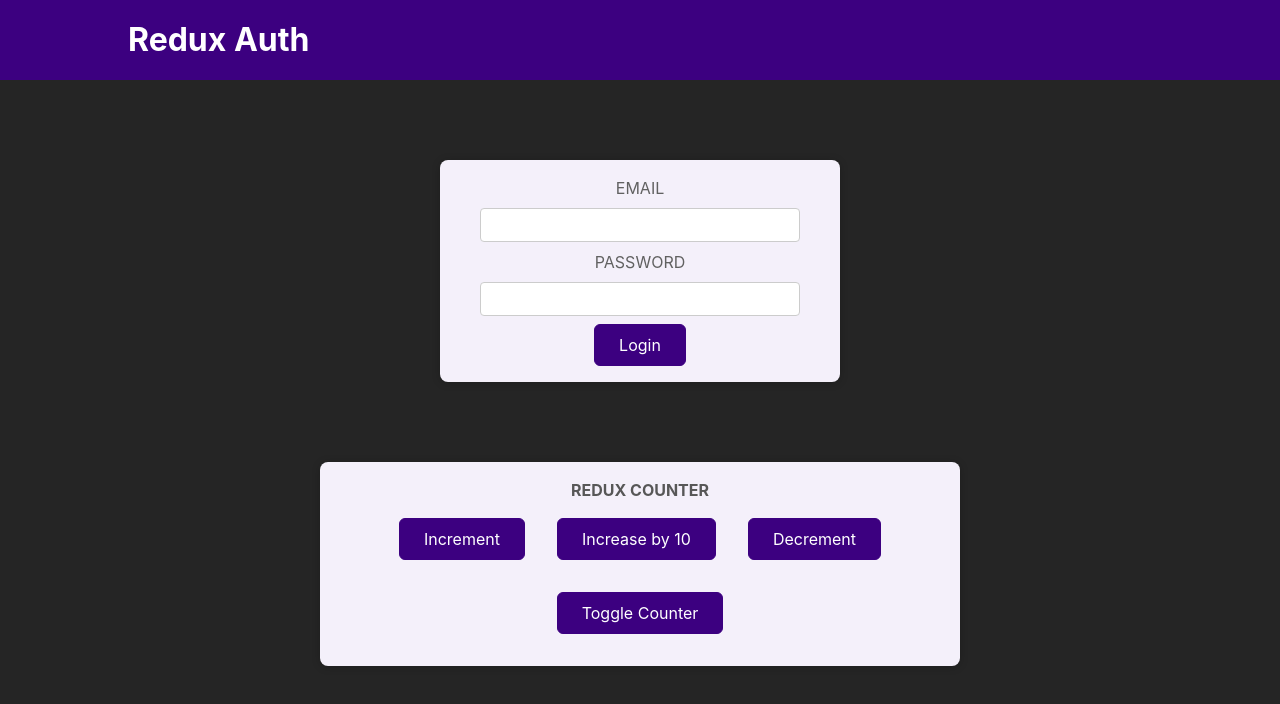
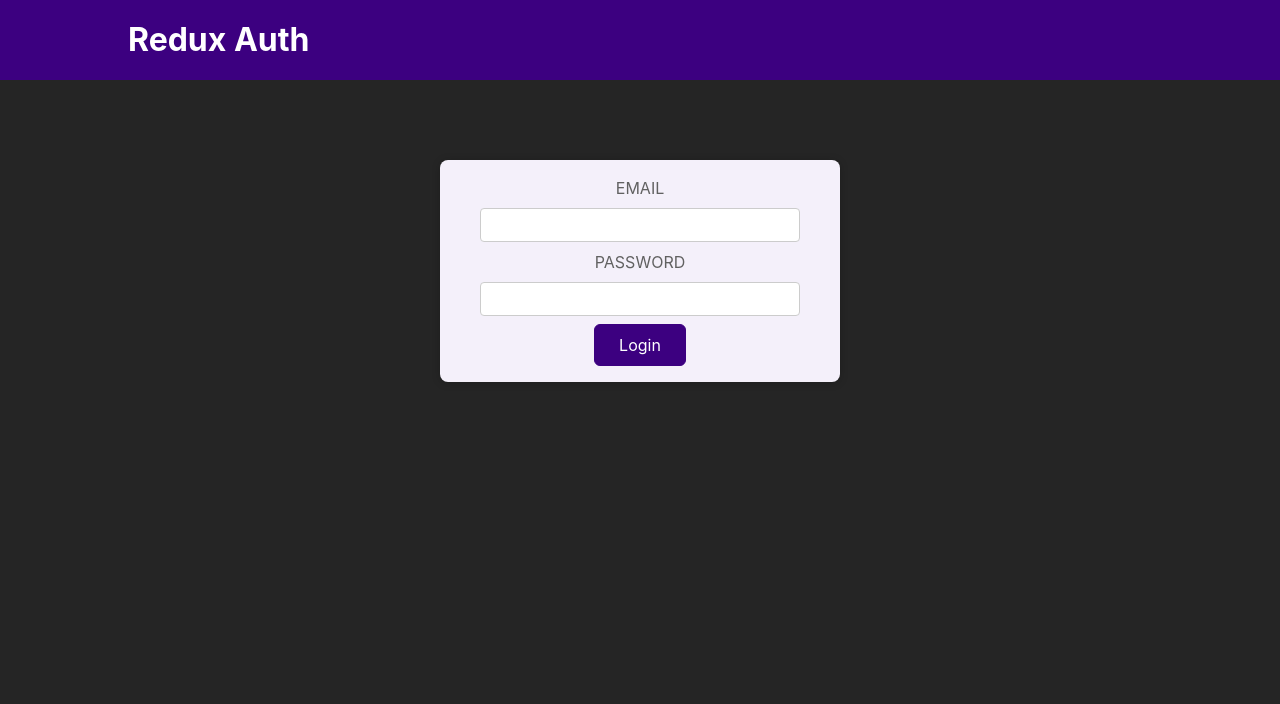
Before and after one commit to Akash-Ramjyothi/Redux-Counter, a React (Create React App) app: page / in a window 1280 px wide. Shown: the top 704 px of the page. Built offline with nearby package versions, Linux system fonts and the light colour scheme.

Commit message:
refactor: improve App component structure and auth rendering

```diff
--- a/src/App.js
+++ b/src/App.js
@@ -1,21 +1,30 @@
-import { Fragment } from 'react/jsx-runtime';
-import Counter from './components/Counter';
+import { useSelector } from 'react-redux';
+
 import Header from './components/Header';
 import Auth from './components/Auth';
-import UserProfile from './components/UserProfile.js';
-import { useSelector } from 'react-redux';
-
+import Counter from './components/Counter';
+import UserProfile from './components/UserProfile';
 
 function App() {
-  const isAuth = useSelector(state => state.auth.isAuthenticated);
+  const isAuthenticated = useSelector(
+    (state) => state.auth.isAuthenticated
+  );
 
   return (
-    <Fragment>
+    <>
       <Header />
-      {!isAuth && <Auth />}
-      {isAuth && <UserProfile />}
-      <Counter />
-    </Fragment>
+
+      <main>
+        {isAuthenticated ? (
+          <>
+            <UserProfile />
+            <Counter />
+          </>
+        ) : (
+          <Auth />
+        )}
+      </main>
+    </>
   );
 }
 
```
